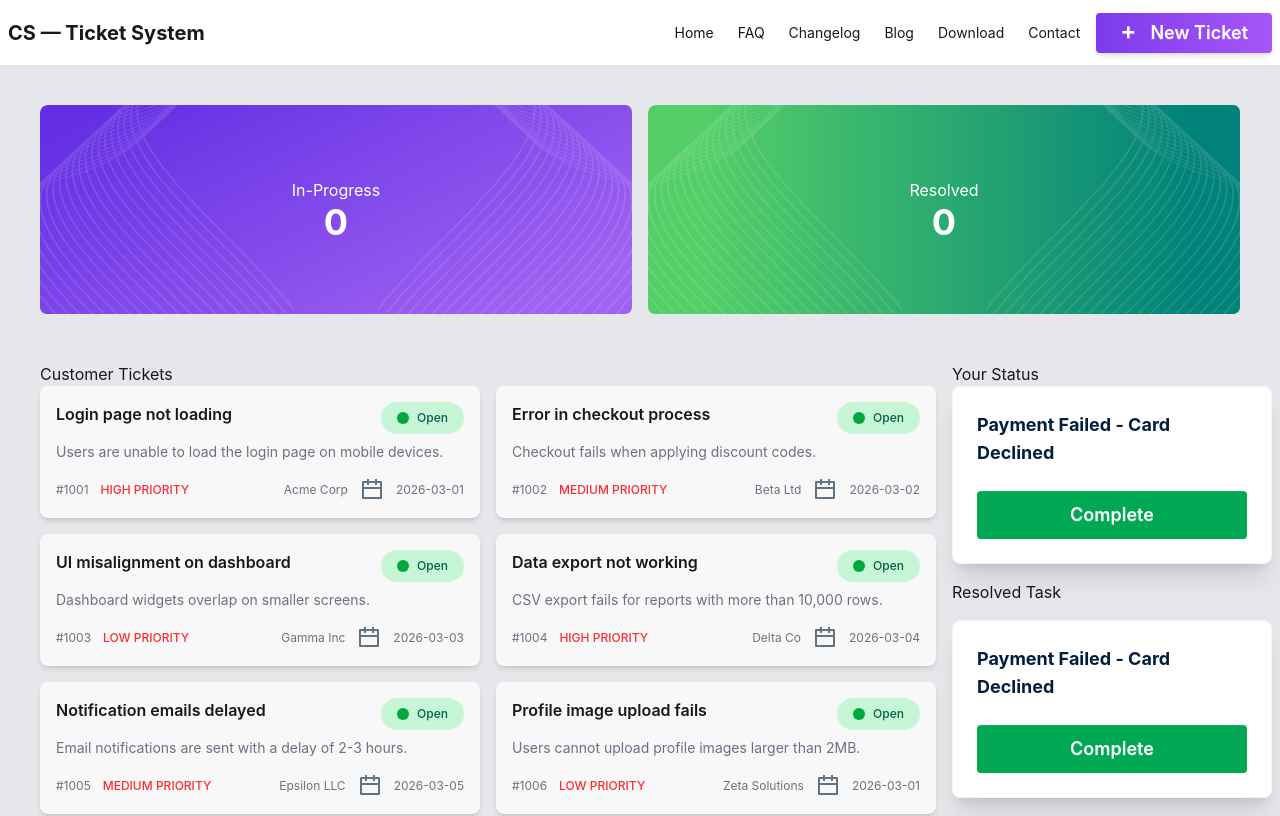
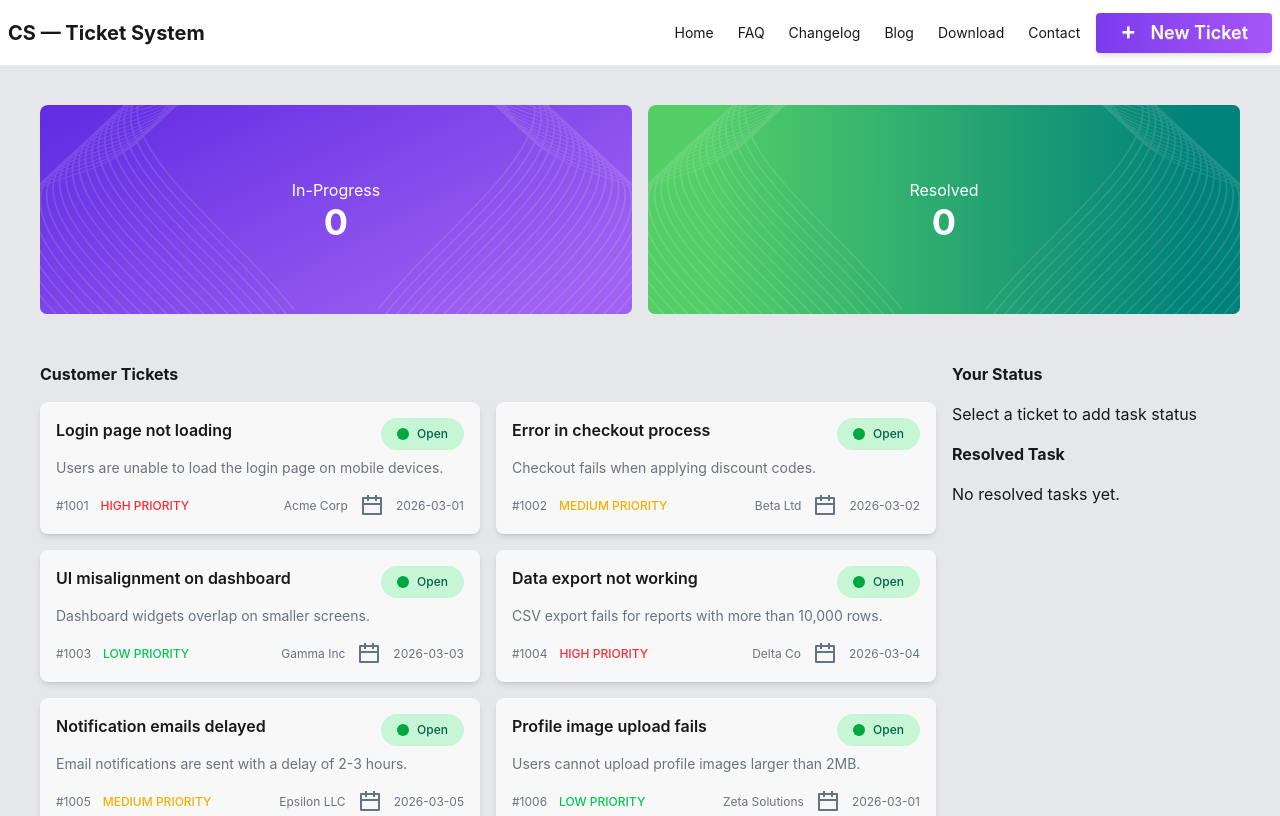
Before and after one commit to kamrul-huda/mission-restart-a2, a React (Vite) app: page / in a window 1280 px wide. Shown: the top 816 px of the page. Built offline with nearby package versions, Linux system fonts and the light colour scheme.

Commit message:
completed functionality

```diff
--- a/package.json
+++ b/package.json
@@ -13,6 +13,7 @@
     "@tailwindcss/vite": "^4.2.1",
     "react": "^19.2.0",
     "react-dom": "^19.2.0",
+    "react-toastify": "^11.0.5",
     "tailwindcss": "^4.2.1"
   },
   "devDependencies": {
--- a/src/App.jsx
+++ b/src/App.jsx
@@ -1,4 +1,4 @@
-import { Suspense } from "react";
+import { Suspense, useState } from "react";
 import "./App.css";
 import Banner from "./components/Banner/Banner";
 import CustomerTickets from "./components/CustomerTickets/CustomerTickets";
@@ -6,14 +6,33 @@ import Navbar from "./components/Navbar/Navbar";
 import ResolvedTasks from "./components/ResolvedTasks/ResolvedTasks";
 import TaskStatus from "./components/TaskStatus/TaskStatus";
 import Footer from "./components/Footer/Footer";
+import { toast, ToastContainer } from "react-toastify";
 
 const fetchTickets = async () => {
   const res = await fetch("/tickets.json");
   return res.json();
 };
 
+const ticketspromise = fetchTickets();
 function App() {
-  const ticketspromise = fetchTickets();
+  const [inProgressTickets, setInProgressTickets] = useState([]);
+  const handleInProgress = (ticket) => {
+    const newInProgress = [...inProgressTickets, ticket];
+    setInProgressTickets(newInProgress);
+    toast("Task is in-proggress.");
+  };
+
+  const [completedTasks, setCompletedTasks] = useState([]);
+  const handleCompleted = (ticket) => {
+    const newCompletedTask = [...completedTasks, ticket];
+    setCompletedTasks(newCompletedTask);
+  };
+
+  const removeInProgressTask = (task) => {
+    const filterData = inProgressTickets.filter((x) => x.id !== task.id);
+    setInProgressTickets(filterData);
+    toast(task.title + " has been resolved.");
+  };
 
   return (
     <div>
@@ -22,10 +41,13 @@ function App() {
       </div>
 
       <div className="bg-gray-200 max-w-7xl mx-auto p-10 space-y-12">
-        <Banner></Banner>
+        <Banner
+          inProgressTickets={inProgressTickets}
+          completedTasks={completedTasks}
+        ></Banner>
         <div className="grid grid-cols-12 gap-4">
           <div className="col-span-9">
-            <p>Customer Tickets</p>
+            <p className="font-bold mb-4">Customer Tickets</p>
             <Suspense
               fallback={
                 <span className="loading loading-dots loading-xl"></span>
@@ -33,21 +55,27 @@ function App() {
             >
               <CustomerTickets
                 ticketspromise={ticketspromise}
+                handleInProgress={handleInProgress}
               ></CustomerTickets>
             </Suspense>
           </div>
           <div className="col-span-3">
-            <p>Your Status</p>
+            <p className="font-bold mb-4">Your Status</p>
             <div className="space-y-4">
-              <TaskStatus></TaskStatus>
-              <p>Resolved Task</p>
-              <ResolvedTasks></ResolvedTasks>
+              <TaskStatus
+                inProgressTickets={inProgressTickets}
+                handleCompleted={handleCompleted}
+                removeInProgressTask={removeInProgressTask}
+              ></TaskStatus>
+              <p className="font-bold">Resolved Task</p>
+              <ResolvedTasks completedTasks={completedTasks}></ResolvedTasks>
             </div>
           </div>
         </div>
       </div>
 
       <Footer></Footer>
+      <ToastContainer />
     </div>
   );
 }
--- a/src/components/Banner/Banner.jsx
+++ b/src/components/Banner/Banner.jsx
@@ -2,21 +2,25 @@ import React from "react";
 import banner_1 from "../../assets/banner_1.svg";
 import banner_2 from "../../assets/banner_2.svg";
 
-const Banner = () => {
+const Banner = ({ inProgressTickets, completedTasks }) => {
   return (
     <div className="max-w-7xl mx-auto flex gap-4">
       <div className="relative">
         <img src={banner_1}></img>
         <div className="absolute top-[50%] left-[50%] translate-x-[-50%] translate-y-[-50%]">
           <div className="text-white">In-Progress</div>
-          <div className="text-white text-center text-4xl font-bold">0</div>
+          <div className="text-white text-center text-4xl font-bold">
+            {inProgressTickets.length}
+          </div>
         </div>
       </div>
       <div className="relative">
         <img src={banner_2}></img>
         <div className="absolute top-[50%] left-[50%] translate-x-[-50%] translate-y-[-50%]">
           <div className="text-white">Resolved</div>
-          <p className="text-white text-center text-4xl font-bold">0</p>
+          <p className="text-white text-center text-4xl font-bold">
+            {completedTasks.length}
+          </p>
         </div>
       </div>
     </div>
--- a/src/components/CustomerTickets/CustomerTickets.jsx
+++ b/src/components/CustomerTickets/CustomerTickets.jsx
@@ -2,15 +2,9 @@ import React, { use, useState } from "react";
 
 import Ticket from "../Ticket/Ticket";
 
-const CustomerTickets = ({ ticketspromise }) => {
-  const [inProgressTickets, setInProgressTickets] = useState([]);
-
+const CustomerTickets = ({ ticketspromise, handleInProgress }) => {
   const ticketsData = use(ticketspromise);
 
-  const handleInProgress = (ticket) => {
-    const newInProgress = [...inProgressTickets, ticket];
-    setInProgressTickets(newInProgress);
-  };
   return (
     <div>
       <div className="grid grid-cols-1 md:grid-cols-2 gap-4">
--- a/src/components/ResolvedTasks/ResolvedTasks.jsx
+++ b/src/components/ResolvedTasks/ResolvedTasks.jsx
@@ -1,18 +1,22 @@
-import React from "react";
+const ResolvedTasks = ({ completedTasks }) => {
+  const tickets = completedTasks;
 
-const ResolvedTasks = () => {
   return (
-    <div className="card w-80 bg-base-100 shadow-xl border border-gray-100">
-      <div className="card-body p-6">
-        <h2 className="text-[#001F3F] font-bold text-lg mb-4">
-          Payment Failed - Card Declined
-        </h2>
-        <div className="card-actions">
-          <button className="btn bg-[#00A854] hover:bg-[#008F47] border-none w-full text-white normal-case text-lg h-12">
-            Complete
-          </button>
-        </div>
-      </div>
+    <div className="space-y-4">
+      {tickets.length > 0
+        ? tickets.map((ticket) => (
+            <div
+              key={ticket.id}
+              className="card  bg-base-100 shadow-xl border border-gray-100"
+            >
+              <div className="bg-[#E0E7FF] p-4">
+                <h2 className="text-[#001F3F] font-bold text-md">
+                  {ticket.title}
+                </h2>
+              </div>
+            </div>
+          ))
+        : "No resolved tasks yet."}
     </div>
   );
 };
--- a/src/components/TaskStatus/TaskStatus.jsx
+++ b/src/components/TaskStatus/TaskStatus.jsx
@@ -1,18 +1,42 @@
-import React from "react";
+const TaskStatus = ({
+  inProgressTickets,
+  handleCompleted,
+  removeInProgressTask,
+}) => {
+  const tickets = inProgressTickets;
 
-const TaskStatus = () => {
+  const handleRemove = (task) => {
+    removeInProgressTask(task);
+  };
+
   return (
-    <div className="card w-80 bg-base-100 shadow-xl border border-gray-100">
-      <div className="card-body p-6">
-        <h2 className="text-[#001F3F] font-bold text-lg mb-4">
-          Payment Failed - Card Declined
-        </h2>
-        <div className="card-actions">
-          <button className="btn bg-[#00A854] hover:bg-[#008F47] border-none w-full text-white normal-case text-lg h-12">
-            Complete
-          </button>
-        </div>
-      </div>
+    <div className="space-y-4">
+      {tickets.length > 0
+        ? tickets.map((ticket) => (
+            <div
+              key={ticket.id}
+              className="card  bg-base-100 shadow-xl border border-gray-100"
+            >
+              <div className="card-body p-4">
+                <h2 className="text-[#001F3F] font-bold text-md">
+                  {ticket.title}
+                </h2>
+
+                <div className="">
+                  <button
+                    onClick={() => {
+                      handleCompleted(ticket);
+                      handleRemove(ticket);
+                    }}
+                    className="bg-[#00A854] hover:bg-[#008F47] border-none w-full text-white normal-case text-md h-8"
+                  >
+                    Complete
+                  </button>
+                </div>
+              </div>
+            </div>
+          ))
+        : "Select a ticket to add task status"}
     </div>
   );
 };
--- a/src/components/Ticket/Ticket.jsx
+++ b/src/components/Ticket/Ticket.jsx
@@ -2,6 +2,12 @@ import { useState } from "react";
 import dateIcon from "../../assets/ri_calendar-line.png";
 const Ticket = ({ ticket, handleInProgress }) => {
   const [isOpen, setIsOpen] = useState(false);
+
+  const priorityColors = {
+    high: "text-red-500",
+    medium: "text-yellow-500",
+    low: "text-green-500",
+  };
 
   return (
     <div
@@ -12,21 +18,19 @@ const Ticket = ({ ticket, handleInProgress }) => {
         <h2 className="font-semibold text-md">{ticket.title}</h2>
 
         <div
-          // className="badge badge-lg py-4 px-4 bg-[#C6F6D5] border-none rounded-full flex items-center gap-2"
           className={`badge badge-lg py-4 px-4  border-none rounded-full flex items-center gap-2
           ${isOpen === false ? "bg-[#C6F6D5]" : "bg-[#F8F3B9]"}`}
         >
           <div
-            //   className="w-3 h-3 bg-[#059669] rounded-full"
             className={`w-3 h-3 rounded-full text-sm
             ${isOpen === false ? "bg-green-600" : "bg-[#FEBB0C]"}`}
           ></div>
           <button
+            disabled={isOpen}
             onClick={() => {
               setIsOpen(true);
-              handleInProgress();
+              handleInProgress(ticket);
             }}
-            // className="text-[#065F46]  font-medium text-base"
             className={`font-medium text-xs
             ${isOpen === false ? "text-[#065F46]" : "text-[#9C7700]"}`}
           >
@@ -40,7 +44,9 @@ const Ticket = ({ ticket, handleInProgress }) => {
       <div className="flex justify-between items-center text-xs text-gray-500">
         <div className="flex gap-3">
           <span>#{ticket.ticketNo}</span>
-          <span className="text-red-500 font-medium">
+          <span
+            className={`font-medium ${priorityColors[ticket.priority.toLowerCase()]}`}
+          >
             {ticket.priority.toUpperCase()} PRIORITY
           </span>
         </div>
```
Also changed, not shown: 1 other file (tests, documents, lock files or other folders).
